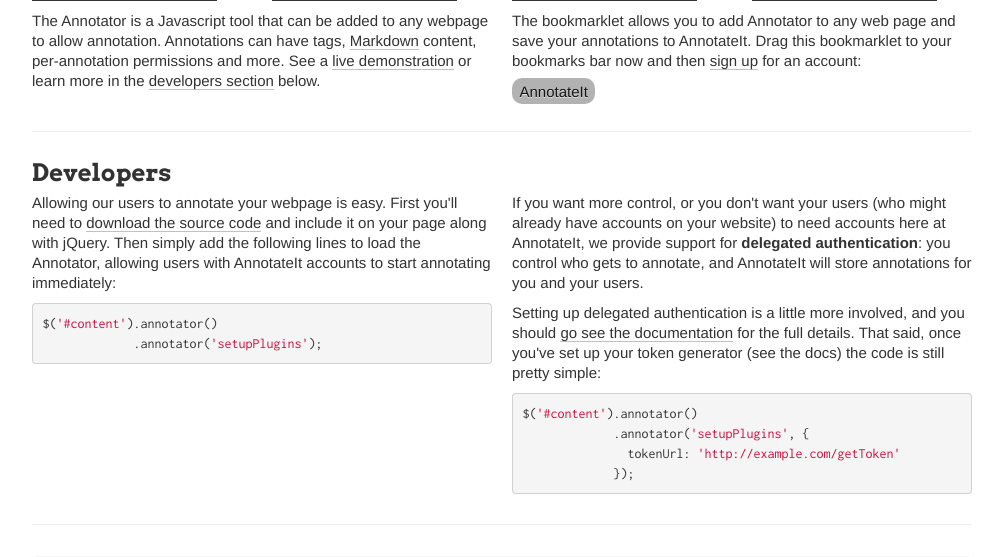
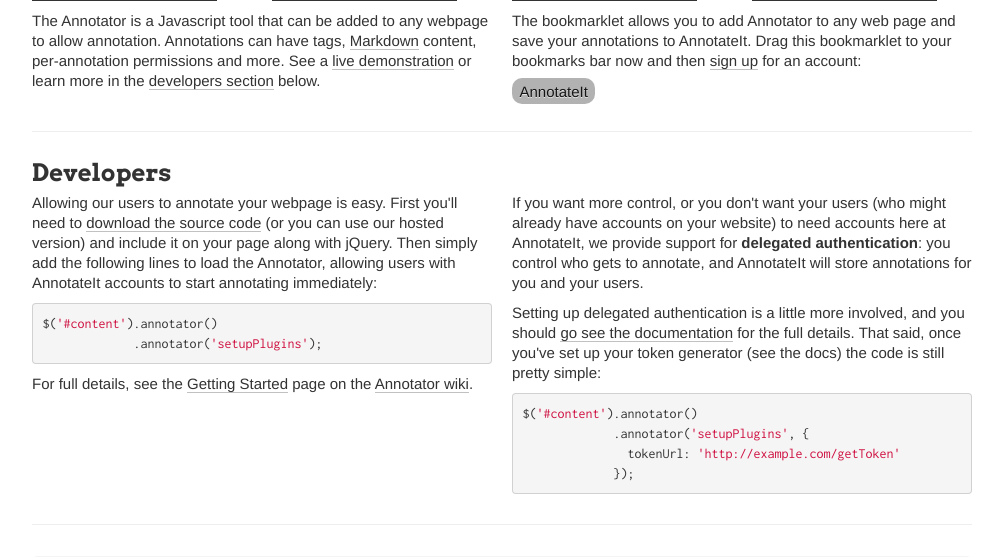
Before and after one commit to openannotation/annotateit, a Python web app: template annotateit/templates/index.html in a window 1280 px wide. Shown: the part 594-1151 px from the top of the page, without its empty margins (138-1141 px from the left). Run offline with Jinja, Linux system fonts and the light colour scheme; the template is opened without the code that fills it, so the values that code supplies are empty; some libraries are stand-ins or nearby versions.

Commit message:
Front page tweaks

```diff
--- a/annotateit/templates/base.html
+++ b/annotateit/templates/base.html
@@ -51,7 +51,7 @@
           <li><a href="{{ url_for('user.signup') }}">Sign up</a></li>
           <li><a href="{{ url_for('user.login') }}">Log in</a></li>
         {% endif %}
-          <li><a href="{{ url_for('main.index') }}#annotator">Annotator</a></li>
+          <li><a href="http://okfnlabs.org/annotator/">Annotator</a></li>
           <li><a href="{{ url_for('main.index') }}#about">About</a></li>
         </ul>
       </nav>
--- a/annotateit/templates/index.html
+++ b/annotateit/templates/index.html
@@ -32,7 +32,7 @@
         to allow annotation. Annotations can have tags,
         <a href="http://daringfireball.com/projects/markdown">Markdown</a> content,
         per-annotation permissions and more. See a
-        <a href="http://okfn.github.com/annotator/">live demonstration</a>
+        <a href="http://okfn.github.com/annotator/demo/">live demonstration</a>
         or learn more in the <a href="#develop">developers section</a> below.
       </p>
 
@@ -65,12 +65,16 @@
           Allowing our users to annotate your webpage is easy. First you'll
           need to <a
           href="https://github.com/okfn/annotator/downloads">download the
-          source code</a>  and include it on your page along with jQuery. Then
-          simply add the following lines  to load the Annotator, allowing
-          users with AnnotateIt accounts to start  annotating immediately:
+          source code</a> (or you can use our hosted version) and include it
+          on your page along with jQuery. Then simply add the following lines
+          to load the Annotator, allowing
+          users with AnnotateIt accounts to start annotating immediately:
         </p>
         <pre><code>$(<span class=string>'#content'</span>).annotator()
              .annotator(<span class=string>'setupPlugins'</span>);</code></pre>
+        <p>
+          For full details, see the <a href="https://github.com/okfn/annotator/wiki/Getting-Started">Getting Started</a> page on the <a href="https://github.com/okfn/annotator/wiki">Annotator wiki</a>.
+        </p>
       </div>
       <div class=span6>
         <p>If you want more control, or you don't want your users (who might already
```
